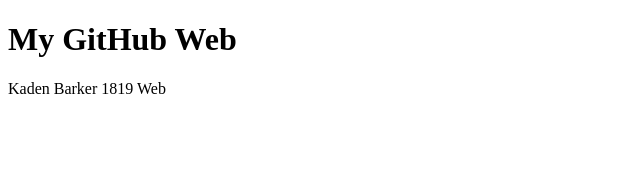
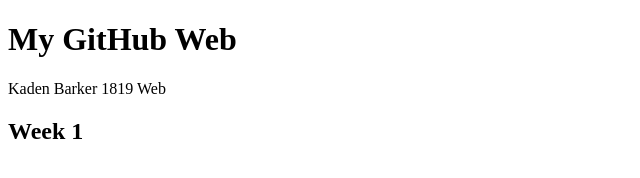
Before and after one commit to kaden-barker-1819/kaden-barker-1819.github.io, a plain HTML site: page index.html in a window 1280 px wide. Shown: the whole page, without its empty margins (0-640 px from the left). Drawn offline with Linux system fonts and the light colour scheme.

Commit message:
Update index.html
Week 1 heading

```diff
--- a/index.html
+++ b/index.html
@@ -5,6 +5,7 @@
 
 <h1>My GitHub Web</h1>
 <p>Kaden Barker 1819 Web</p>
+<h2>Week 1</h2>
 
 </body>
 </html>
```
